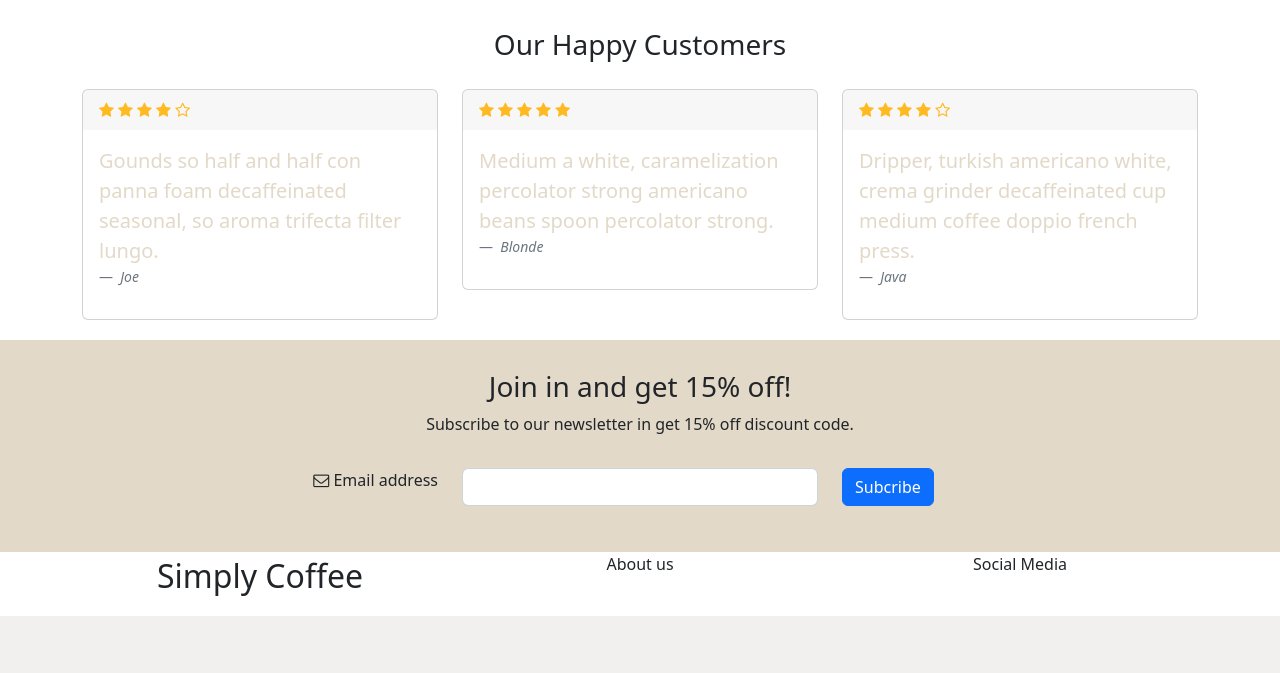
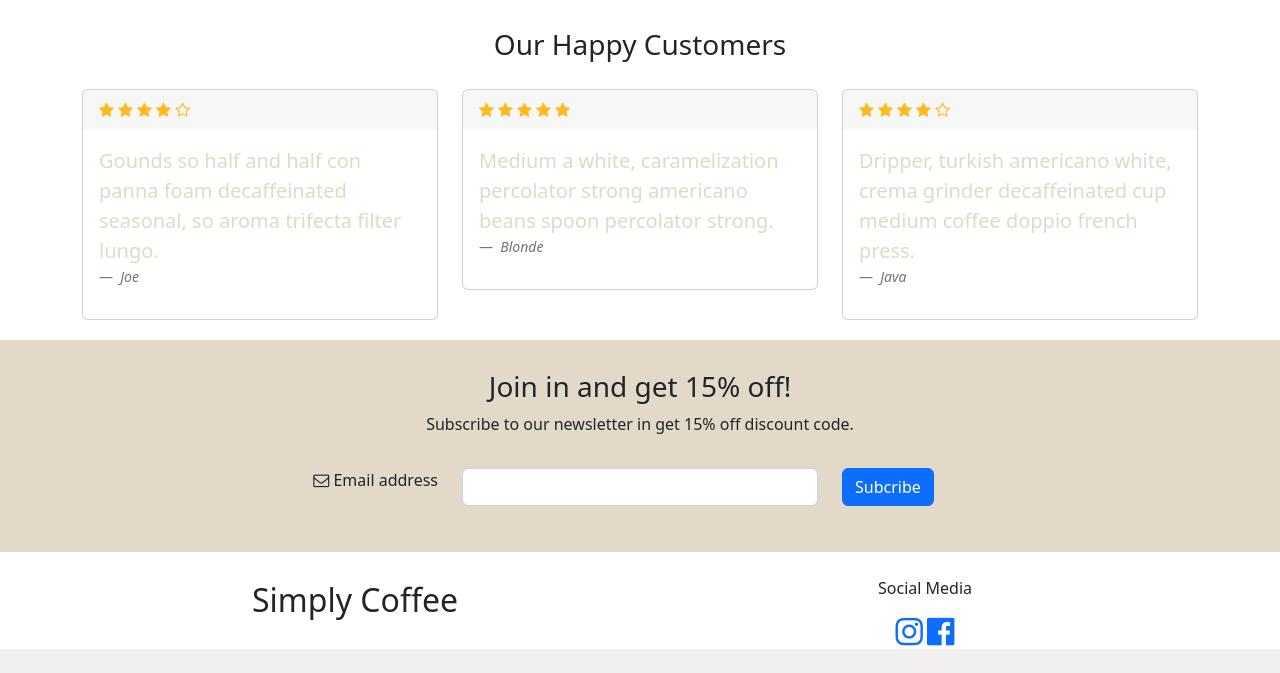
Before and after one commit to codemakesthings/coffeeshop, a website built with Parcel: page index.html in a window 1280 px wide. Shown: the part 1355-2028 px from the top of the page. Before the commit the page ends 1971 px from the top, so only its background shows below. Built offline with nearby package versions, Linux system fonts and the light colour scheme; files whose address does not match are found by name.

Commit message:
styled out footer

```diff
--- a/index.html
+++ b/index.html
@@ -226,15 +226,15 @@
     </section>
 
     <footer class="container text-center">
-        <div class="row">
-            <div class="col">
+        <div class="row mt-4 mb-4">
+            <div class="col-sm-12 col-md-6">
                  <p class="logo-text">Simply Coffee</p>
             </div>
-            <div class="col">
-                About us
-            </div>
-            <div class="col">
+
+            <div class="col-sm-12 col-md-6">
                 <p>Social Media</p>
+            <a href="#"><i class="fa fa-instagram fa-2x" aria-hidden="true"></i></a>
+            <a href="#"><i class="fa fa-facebook-official fa-2x" aria-hidden="true"></i></a>
             </div>
         </div>
     </footer>
--- a/styles/main.scss
+++ b/styles/main.scss
@@ -66,3 +66,10 @@ h1 {
     background-color: $cream;
     padding: 30px 0px
 }
+
+a {
+    color: $brown-grey;
+    :hover {
+        color: $yellow;
+    }
+}
```
